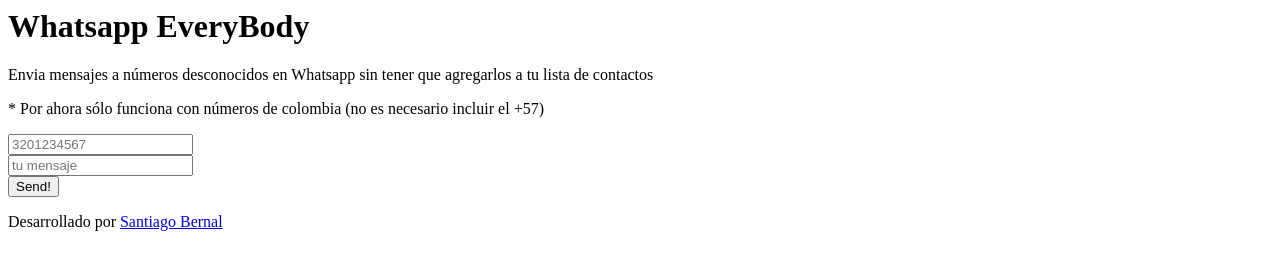
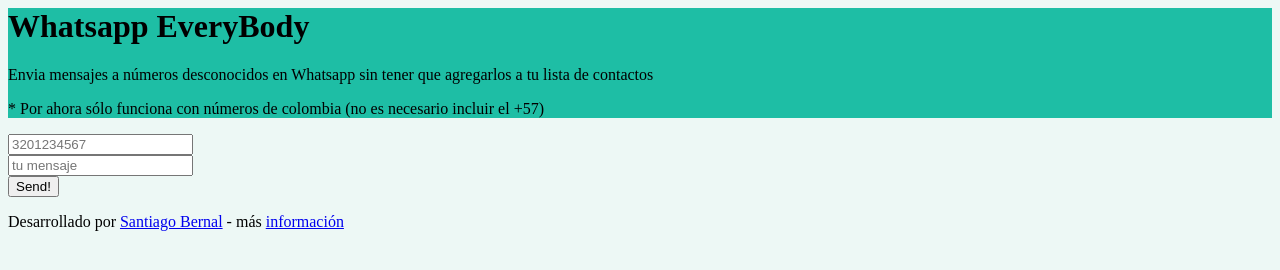
Before and after one commit to santiaguf/whatsapp-everybody, a plain HTML site: page index.html in a window 1280 px wide. Drawn offline with Linux system fonts and the light colour scheme.

Commit message:
estilos v 0.1

```diff
--- a/index.html
+++ b/index.html
@@ -2,6 +2,7 @@
     <head>
         <meta charset="utf-8" />
         <title>WhatsApp EveryBody</title>
+        <link rel="stylesheet" href="style.css" type="text/css" />
     </head>
     <body>
         <header>
@@ -23,7 +24,8 @@
             </div>
         </section>
         <footer>
-            <p>Desarrollado por <a href="https://twitter.com/santiaguf">Santiago Bernal</a></p>
+            <p>Desarrollado por <a href="https://twitter.com/santiaguf">Santiago Bernal</a> -
+                más <a href="https://aumentada.net/como-crear-un-boton-de-whatsapp-chat-en-html/">información</a></p>
         </footer>
         <script type="text/javascript">
             document.getElementById("enviar").addEventListener("click",pasarDatos);
@@ -32,7 +34,6 @@
                 let elmensaje = document.getElementById("mensaje").value;
                 let url = "https://api.whatsapp.com/send?phone="+elnumero+"&text="+elmensaje;
                 window.location= url;
-                //console.log(url);
             }
         </script>
     </body>
--- /dev/null
+++ b/style.css
@@ -0,0 +1,6 @@
+body {
+    background-color: #edf8f5;
+}
+header {
+    background-color: #1ebea5;
+}
```
